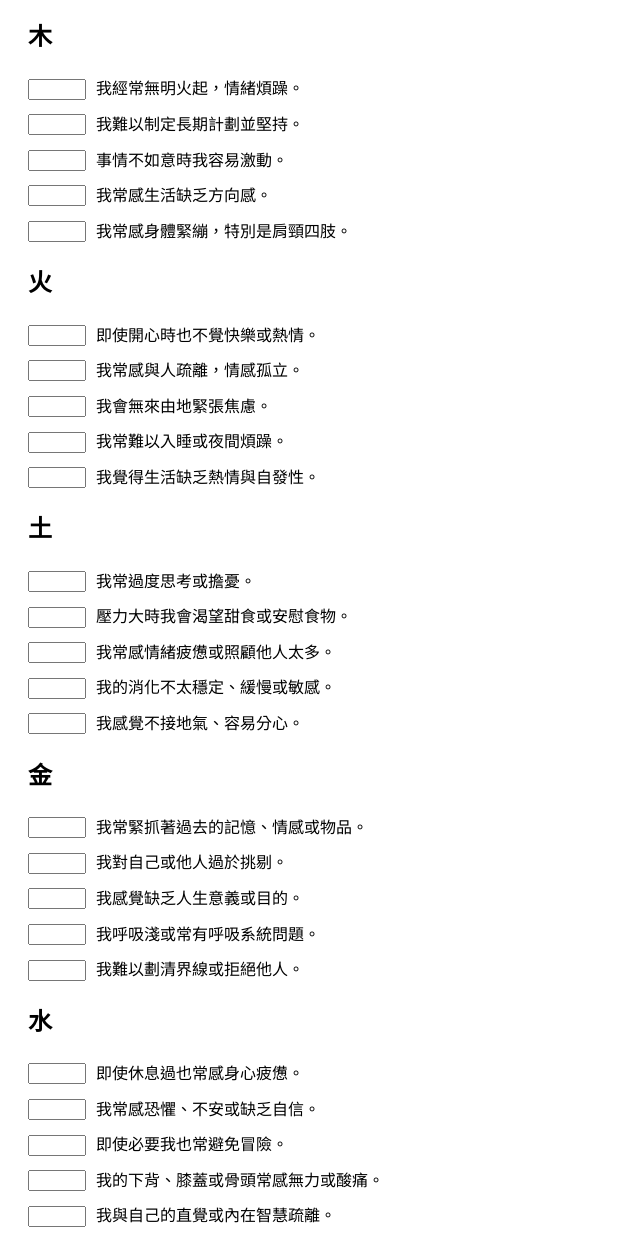
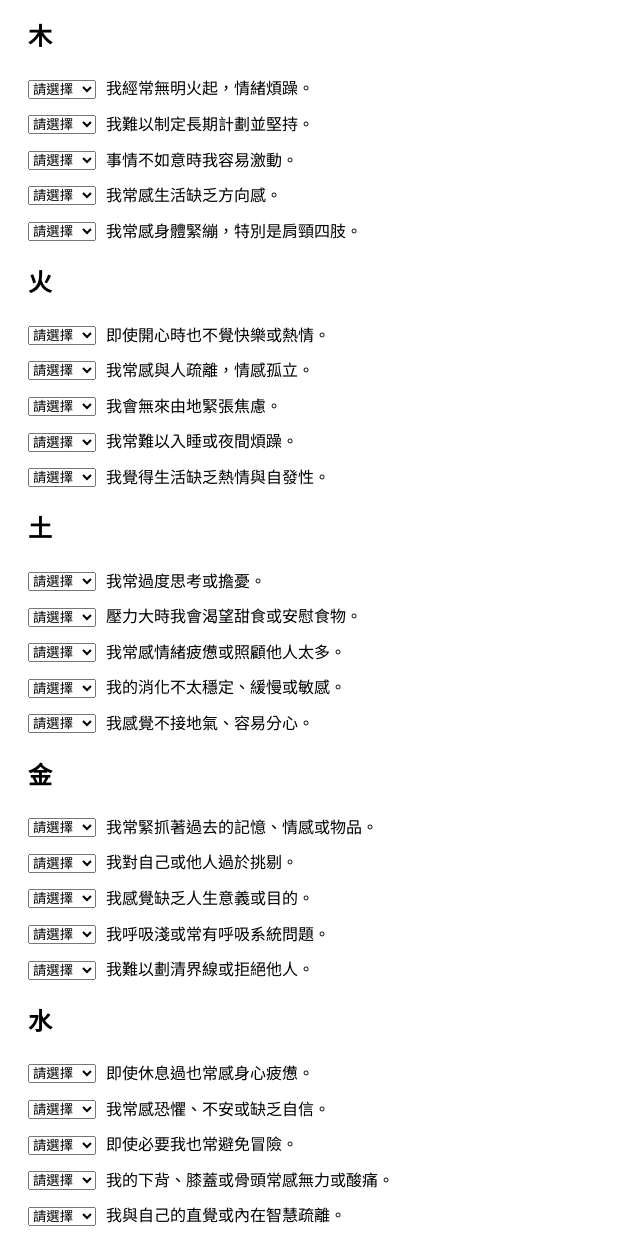
Before and after one commit to Teocc70/five-elements-test, a plain HTML site: page index.html in a window 1280 px wide. Shown: the part 104-1360 px from the top of the page, without its empty margins (0-640 px from the left). Drawn offline with Linux system fonts and the light colour scheme.

Commit message:
Add files via upload

```diff
--- a/index.html
+++ b/index.html
@@ -2,51 +2,51 @@
 <html lang="zh-Hant">
 <head>
   <meta charset="UTF-8" />
-  <title>五行測驗</title>
+  <title>五行測驗（下拉選單版）</title>
   <style>
     body { font-family: Arial, sans-serif; padding: 20px; line-height: 1.6; }
     h1 { color: #333; }
     .question { margin: 10px 0; display: flex; align-items: center; }
-    input[type="number"] { width: 50px; margin-right: 10px; }
+    select { margin-right: 10px; }
   </style>
 </head>
 <body>
   <h1>五行測驗問卷</h1>
   <form id="quizForm">
     <h2>木</h2>
-    <div class="question"><input type="number" min="0" max="4" required>我經常無明火起，情緒煩躁。</div>
-    <div class="question"><input type="number" min="0" max="4" required>我難以制定長期計劃並堅持。</div>
-    <div class="question"><input type="number" min="0" max="4" required>事情不如意時我容易激動。</div>
-    <div class="question"><input type="number" min="0" max="4" required>我常感生活缺乏方向感。</div>
-    <div class="question"><input type="number" min="0" max="4" required>我常感身體緊繃，特別是肩頸四肢。</div>
+    <div class="question"><select required><option value="">請選擇</option><option value="0">0 - 從不</option><option value="1">1 - 很少</option><option value="2">2 - 有時</option><option value="3">3 - 經常</option><option value="4">4 - 總是</option></select>我經常無明火起，情緒煩躁。</div>
+    <div class="question"><select required><option value="">請選擇</option><option value="0">0 - 從不</option><option value="1">1 - 很少</option><option value="2">2 - 有時</option><option value="3">3 - 經常</option><option value="4">4 - 總是</option></select>我難以制定長期計劃並堅持。</div>
+    <div class="question"><select required><option value="">請選擇</option><option value="0">0 - 從不</option><option value="1">1 - 很少</option><option value="2">2 - 有時</option><option value="3">3 - 經常</option><option value="4">4 - 總是</option></select>事情不如意時我容易激動。</div>
+    <div class="question"><select required><option value="">請選擇</option><option value="0">0 - 從不</option><option value="1">1 - 很少</option><option value="2">2 - 有時</option><option value="3">3 - 經常</option><option value="4">4 - 總是</option></select>我常感生活缺乏方向感。</div>
+    <div class="question"><select required><option value="">請選擇</option><option value="0">0 - 從不</option><option value="1">1 - 很少</option><option value="2">2 - 有時</option><option value="3">3 - 經常</option><option value="4">4 - 總是</option></select>我常感身體緊繃，特別是肩頸四肢。</div>
 
     <h2>火</h2>
-    <div class="question"><input type="number" min="0" max="4" required>即使開心時也不覺快樂或熱情。</div>
-    <div class="question"><input type="number" min="0" max="4" required>我常感與人疏離，情感孤立。</div>
-    <div class="question"><input type="number" min="0" max="4" required>我會無來由地緊張焦慮。</div>
-    <div class="question"><input type="number" min="0" max="4" required>我常難以入睡或夜間煩躁。</div>
-    <div class="question"><input type="number" min="0" max="4" required>我覺得生活缺乏熱情與自發性。</div>
+    <div class="question"><select required><option value="">請選擇</option><option value="0">0 - 從不</option><option value="1">1 - 很少</option><option value="2">2 - 有時</option><option value="3">3 - 經常</option><option value="4">4 - 總是</option></select>即使開心時也不覺快樂或熱情。</div>
+    <div class="question"><select required><option value="">請選擇</option><option value="0">0 - 從不</option><option value="1">1 - 很少</option><option value="2">2 - 有時</option><option value="3">3 - 經常</option><option value="4">4 - 總是</option></select>我常感與人疏離，情感孤立。</div>
+    <div class="question"><select required><option value="">請選擇</option><option value="0">0 - 從不</option><option value="1">1 - 很少</option><option value="2">2 - 有時</option><option value="3">3 - 經常</option><option value="4">4 - 總是</option></select>我會無來由地緊張焦慮。</div>
+    <div class="question"><select required><option value="">請選擇</option><option value="0">0 - 從不</option><option value="1">1 - 很少</option><option value="2">2 - 有時</option><option value="3">3 - 經常</option><option value="4">4 - 總是</option></select>我常難以入睡或夜間煩躁。</div>
+    <div class="question"><select required><option value="">請選擇</option><option value="0">0 - 從不</option><option value="1">1 - 很少</option><option value="2">2 - 有時</option><option value="3">3 - 經常</option><option value="4">4 - 總是</option></select>我覺得生活缺乏熱情與自發性。</div>
 
     <h2>土</h2>
-    <div class="question"><input type="number" min="0" max="4" required>我常過度思考或擔憂。</div>
-    <div class="question"><input type="number" min="0" max="4" required>壓力大時我會渴望甜食或安慰食物。</div>
-    <div class="question"><input type="number" min="0" max="4" required>我常感情緒疲憊或照顧他人太多。</div>
-    <div class="question"><input type="number" min="0" max="4" required>我的消化不太穩定、緩慢或敏感。</div>
-    <div class="question"><input type="number" min="0" max="4" required>我感覺不接地氣、容易分心。</div>
+    <div class="question"><select required><option value="">請選擇</option><option value="0">0 - 從不</option><option value="1">1 - 很少</option><option value="2">2 - 有時</option><option value="3">3 - 經常</option><option value="4">4 - 總是</option></select>我常過度思考或擔憂。</div>
+    <div class="question"><select required><option value="">請選擇</option><option value="0">0 - 從不</option><option value="1">1 - 很少</option><option value="2">2 - 有時</option><option value="3">3 - 經常</option><option value="4">4 - 總是</option></select>壓力大時我會渴望甜食或安慰食物。</div>
+    <div class="question"><select required><option value="">請選擇</option><option value="0">0 - 從不</option><option value="1">1 - 很少</option><option value="2">2 - 有時</option><option value="3">3 - 經常</option><option value="4">4 - 總是</option></select>我常感情緒疲憊或照顧他人太多。</div>
+    <div class="question"><select required><option value="">請選擇</option><option value="0">0 - 從不</option><option value="1">1 - 很少</option><option value="2">2 - 有時</option><option value="3">3 - 經常</option><option value="4">4 - 總是</option></select>我的消化不太穩定、緩慢或敏感。</div>
+    <div class="question"><select required><option value="">請選擇</option><option value="0">0 - 從不</option><option value="1">1 - 很少</option><option value="2">2 - 有時</option><option value="3">3 - 經常</option><option value="4">4 - 總是</option></select>我感覺不接地氣、容易分心。</div>
 
     <h2>金</h2>
-    <div class="question"><input type="number" min="0" max="4" required>我常緊抓著過去的記憶、情感或物品。</div>
-    <div class="question"><input type="number" min="0" max="4" required>我對自己或他人過於挑剔。</div>
-    <div class="question"><input type="number" min="0" max="4" required>我感覺缺乏人生意義或目的。</div>
-    <div class="question"><input type="number" min="0" max="4" required>我呼吸淺或常有呼吸系統問題。</div>
-    <div class="question"><input type="number" min="0" max="4" required>我難以劃清界線或拒絕他人。</div>
+    <div class="question"><select required><option value="">請選擇</option><option value="0">0 - 從不</option><option value="1">1 - 很少</option><option value="2">2 - 有時</option><option value="3">3 - 經常</option><option value="4">4 - 總是</option></select>我常緊抓著過去的記憶、情感或物品。</div>
+    <div class="question"><select required><option value="">請選擇</option><option value="0">0 - 從不</option><option value="1">1 - 很少</option><option value="2">2 - 有時</option><option value="3">3 - 經常</option><option value="4">4 - 總是</option></select>我對自己或他人過於挑剔。</div>
+    <div class="question"><select required><option value="">請選擇</option><option value="0">0 - 從不</option><option value="1">1 - 很少</option><option value="2">2 - 有時</option><option value="3">3 - 經常</option><option value="4">4 - 總是</option></select>我感覺缺乏人生意義或目的。</div>
+    <div class="question"><select required><option value="">請選擇</option><option value="0">0 - 從不</option><option value="1">1 - 很少</option><option value="2">2 - 有時</option><option value="3">3 - 經常</option><option value="4">4 - 總是</option></select>我呼吸淺或常有呼吸系統問題。</div>
+    <div class="question"><select required><option value="">請選擇</option><option value="0">0 - 從不</option><option value="1">1 - 很少</option><option value="2">2 - 有時</option><option value="3">3 - 經常</option><option value="4">4 - 總是</option></select>我難以劃清界線或拒絕他人。</div>
 
     <h2>水</h2>
-    <div class="question"><input type="number" min="0" max="4" required>即使休息過也常感身心疲憊。</div>
-    <div class="question"><input type="number" min="0" max="4" required>我常感恐懼、不安或缺乏自信。</div>
-    <div class="question"><input type="number" min="0" max="4" required>即使必要我也常避免冒險。</div>
-    <div class="question"><input type="number" min="0" max="4" required>我的下背、膝蓋或骨頭常感無力或酸痛。</div>
-    <div class="question"><input type="number" min="0" max="4" required>我與自己的直覺或內在智慧疏離。</div>
+    <div class="question"><select required><option value="">請選擇</option><option value="0">0 - 從不</option><option value="1">1 - 很少</option><option value="2">2 - 有時</option><option value="3">3 - 經常</option><option value="4">4 - 總是</option></select>即使休息過也常感身心疲憊。</div>
+    <div class="question"><select required><option value="">請選擇</option><option value="0">0 - 從不</option><option value="1">1 - 很少</option><option value="2">2 - 有時</option><option value="3">3 - 經常</option><option value="4">4 - 總是</option></select>我常感恐懼、不安或缺乏自信。</div>
+    <div class="question"><select required><option value="">請選擇</option><option value="0">0 - 從不</option><option value="1">1 - 很少</option><option value="2">2 - 有時</option><option value="3">3 - 經常</option><option value="4">4 - 總是</option></select>即使必要我也常避免冒險。</div>
+    <div class="question"><select required><option value="">請選擇</option><option value="0">0 - 從不</option><option value="1">1 - 很少</option><option value="2">2 - 有時</option><option value="3">3 - 經常</option><option value="4">4 - 總是</option></select>我的下背、膝蓋或骨頭常感無力或酸痛。</div>
+    <div class="question"><select required><option value="">請選擇</option><option value="0">0 - 從不</option><option value="1">1 - 很少</option><option value="2">2 - 有時</option><option value="3">3 - 經常</option><option value="4">4 - 總是</option></select>我與自己的直覺或內在智慧疏離。</div>
 
     <br>
     <button type="submit">提交</button>
@@ -57,7 +57,7 @@
     form.addEventListener('submit', function(e) {
       e.preventDefault();
 
-      const inputs = form.querySelectorAll('input[type="number"]');
+      const inputs = form.querySelectorAll('select');
       const scores = [0, 0, 0, 0, 0]; // 木, 火, 土, 金, 水
 
       inputs.forEach((input, index) => {
```
